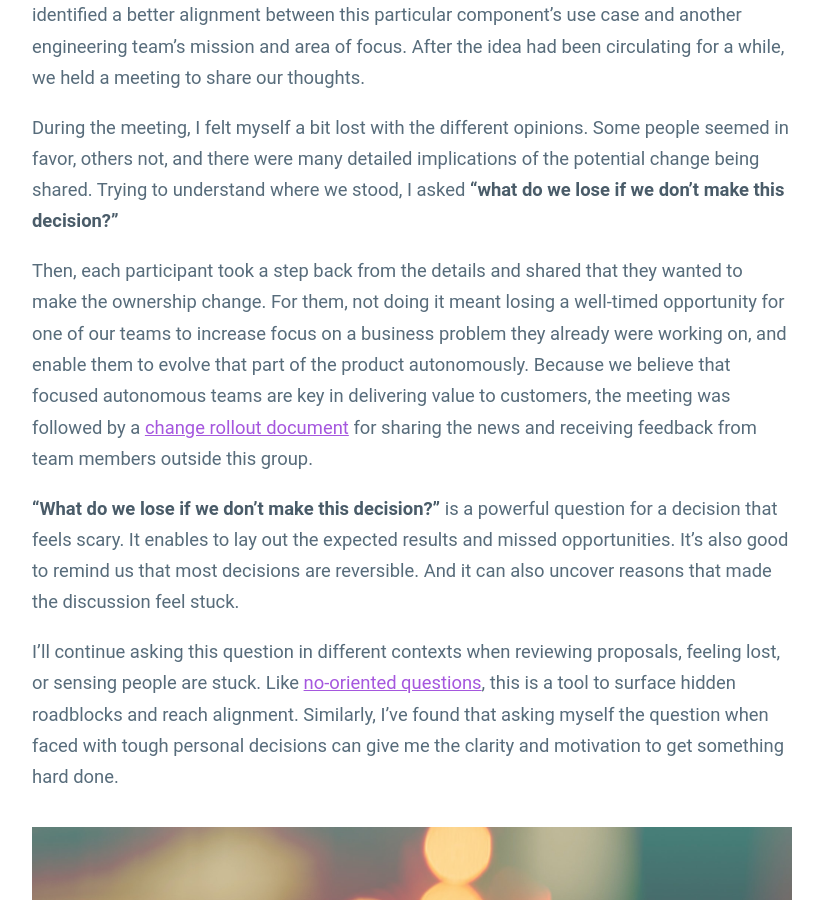
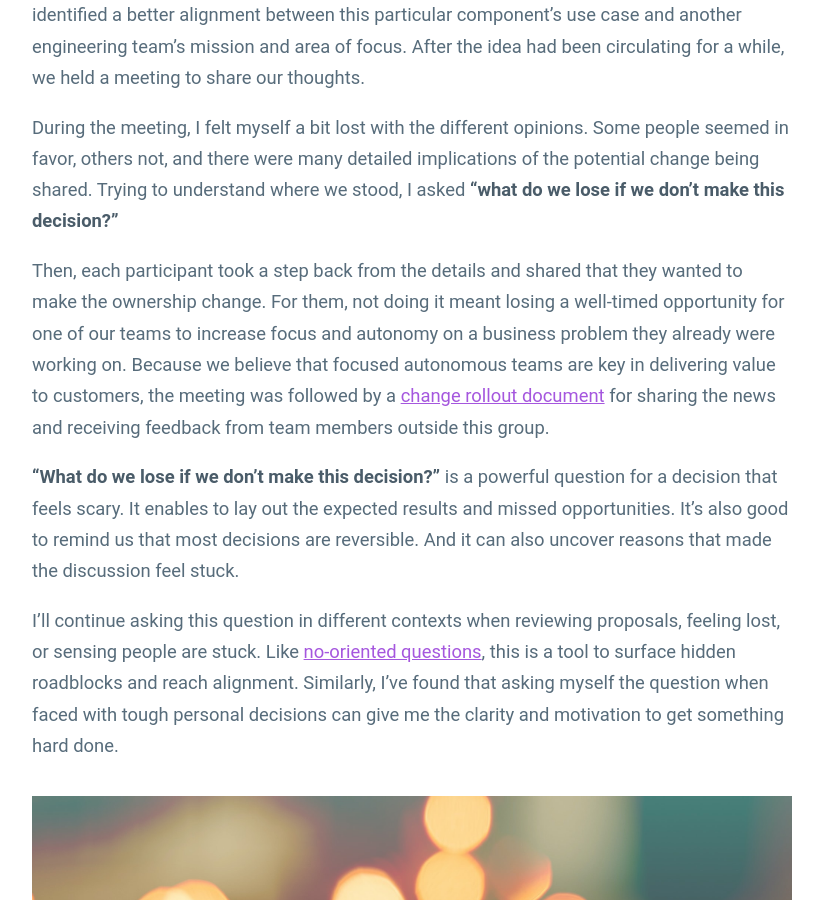
Before and after one commit to guillermodlpa/site, a Jekyll site: the page built from _posts/2022-02-08-what-do-we-lose-if-we-dont-make-this-decision.markdown, in a window 1280 px wide and 900 px high, scrolled down 985 px. Shown: the whole window, without its empty margins (228-1051 px from the left). Built offline with Jekyll 4.4.1, drawn with Linux system fonts in a browser that asks for light colours.

Commit message:
Updated What Do We Lose If We Dont Make This Decision

```diff
--- a/_posts/2022-02-08-what-do-we-lose-if-we-dont-make-this-decision.markdown
+++ b/_posts/2022-02-08-what-do-we-lose-if-we-dont-make-this-decision.markdown
@@ -16,7 +16,7 @@
 
 During the meeting, I felt myself a bit lost with the different opinions. Some people seemed in favor, others not, and there were many detailed implications of the potential change being shared. Trying to understand where we stood, I asked **“what do we lose if we don’t make this decision?”**
 
-Then, each participant took a step back from the details and shared that they wanted to make the ownership change. For them, not doing it meant losing a well-timed opportunity for one of our teams to increase focus on a business problem they already were working on, and enable them to evolve that part of the product autonomously. Because we believe that focused autonomous teams are key in delivering value to customers, the meeting was followed by a [change rollout document](https://guillermodelapuente.com/blog/change-rollout-document/) for sharing the news and receiving feedback from team members outside this group.
+Then, each participant took a step back from the details and shared that they wanted to make the ownership change. For them, not doing it meant losing a well-timed opportunity for one of our teams to increase focus and autonomy on a business problem they already were working on. Because we believe that focused autonomous teams are key in delivering value to customers, the meeting was followed by a [change rollout document](https://guillermodelapuente.com/blog/change-rollout-document/) for sharing the news and receiving feedback from team members outside this group.
 
 **“What do we lose if we don’t make this decision?”** is a powerful question for a decision that feels scary. It enables to lay out the expected results and missed opportunities. It’s also good to remind us that most decisions are reversible. And it can also uncover reasons that made the discussion feel stuck.
 
```
